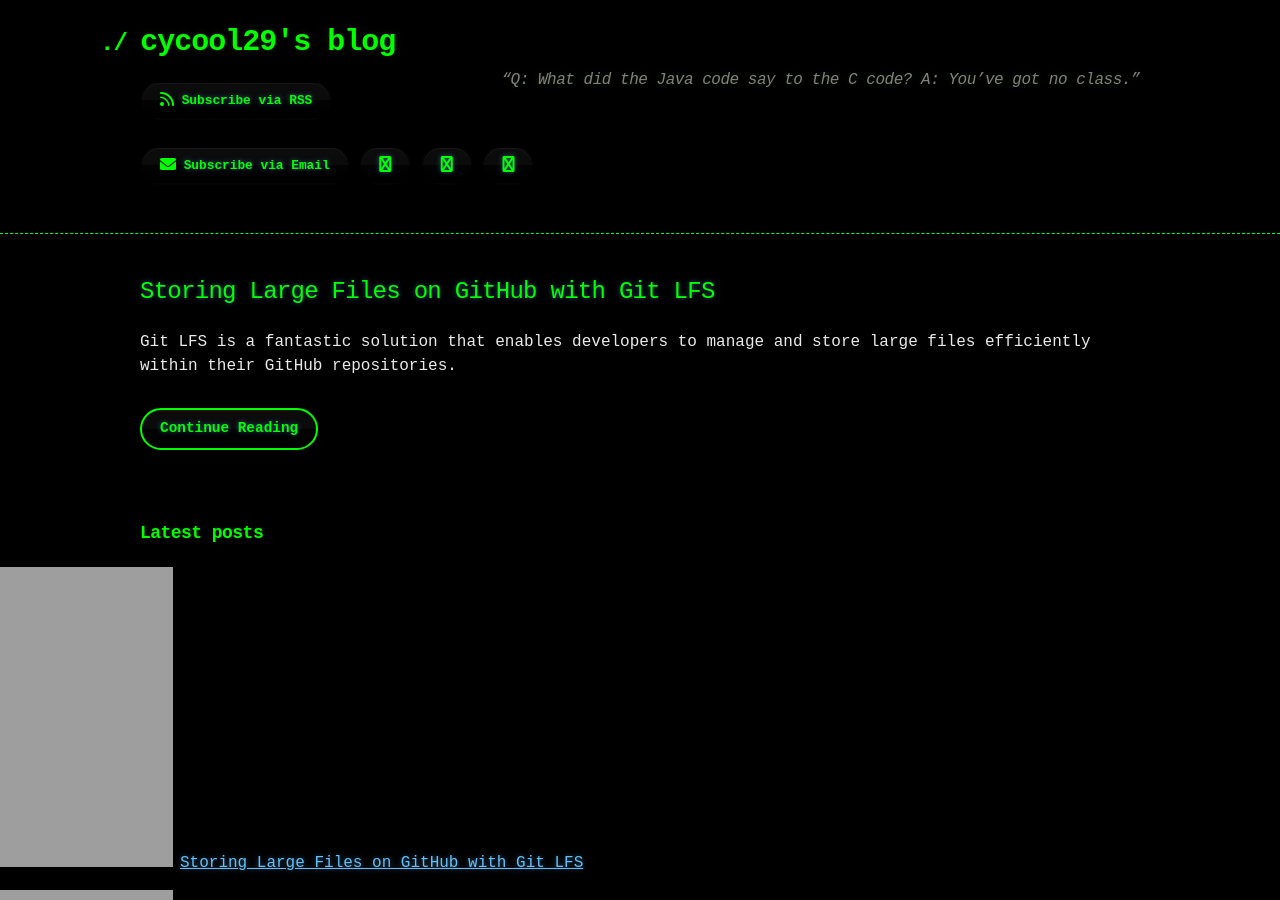
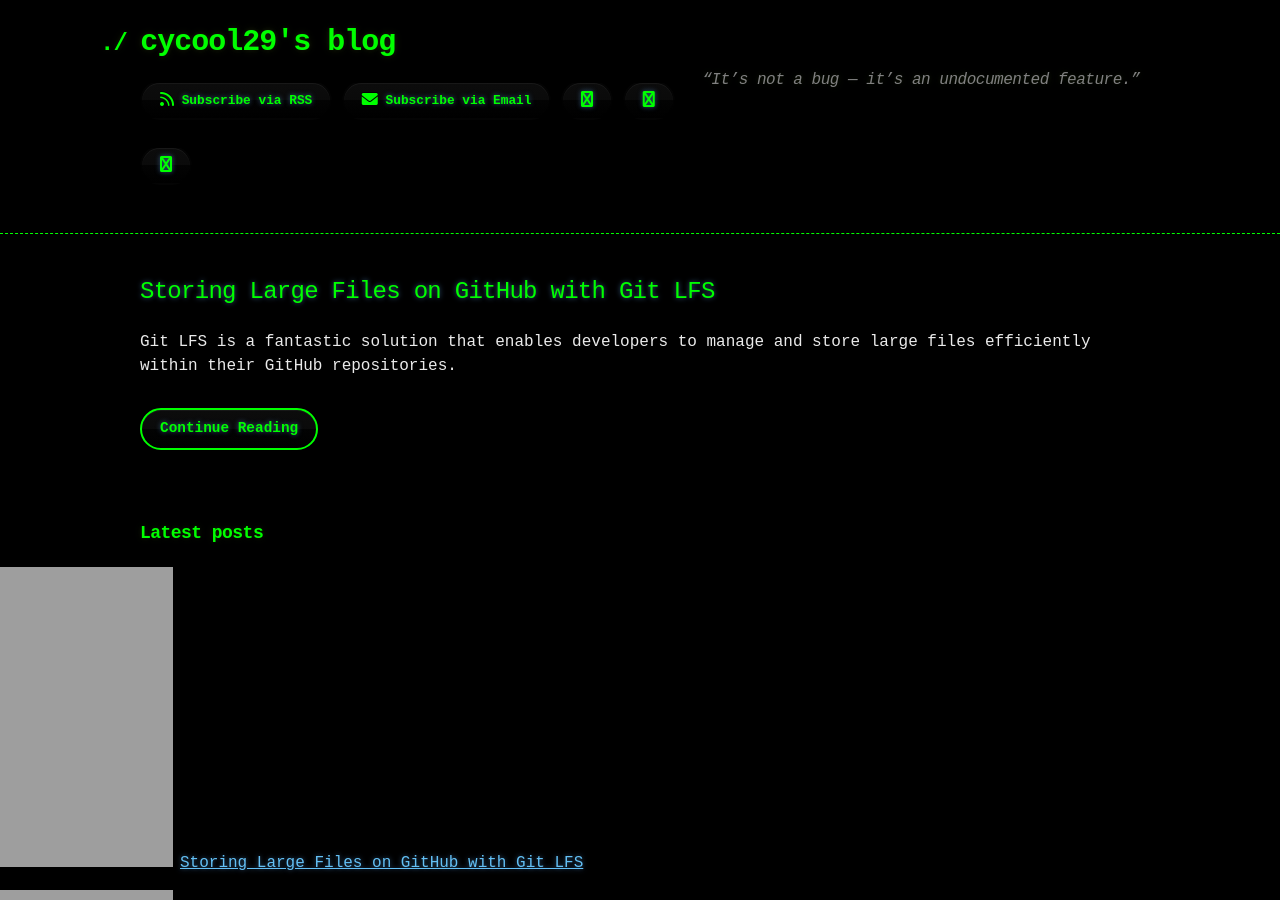
Before and after one commit to cycool29/cycool29.github.io, a Jekyll site: the page built from index.md, in a window 1280 px wide and 900 px high. Built offline with Jekyll 4.4.1, drawn with Linux system fonts in a browser that asks for light colours; a style sheet for code colours, icons or effects is not loaded.

Commit message:
Update quotes

```diff
--- a/_config.yml
+++ b/_config.yml
@@ -1,5 +1,5 @@
 title: cycool29's blog
-description: "“Q: What did the Java code say to the C code? A: You’ve got no class.” "
+description: "“It’s not a bug — it’s an undocumented feature.” "
 bio: A high school student. Intermediate in Python, Git, Bash. Learning JavaScript. He/Him. "
 author: cycool29
 url: https://cycool29.github.io
```
